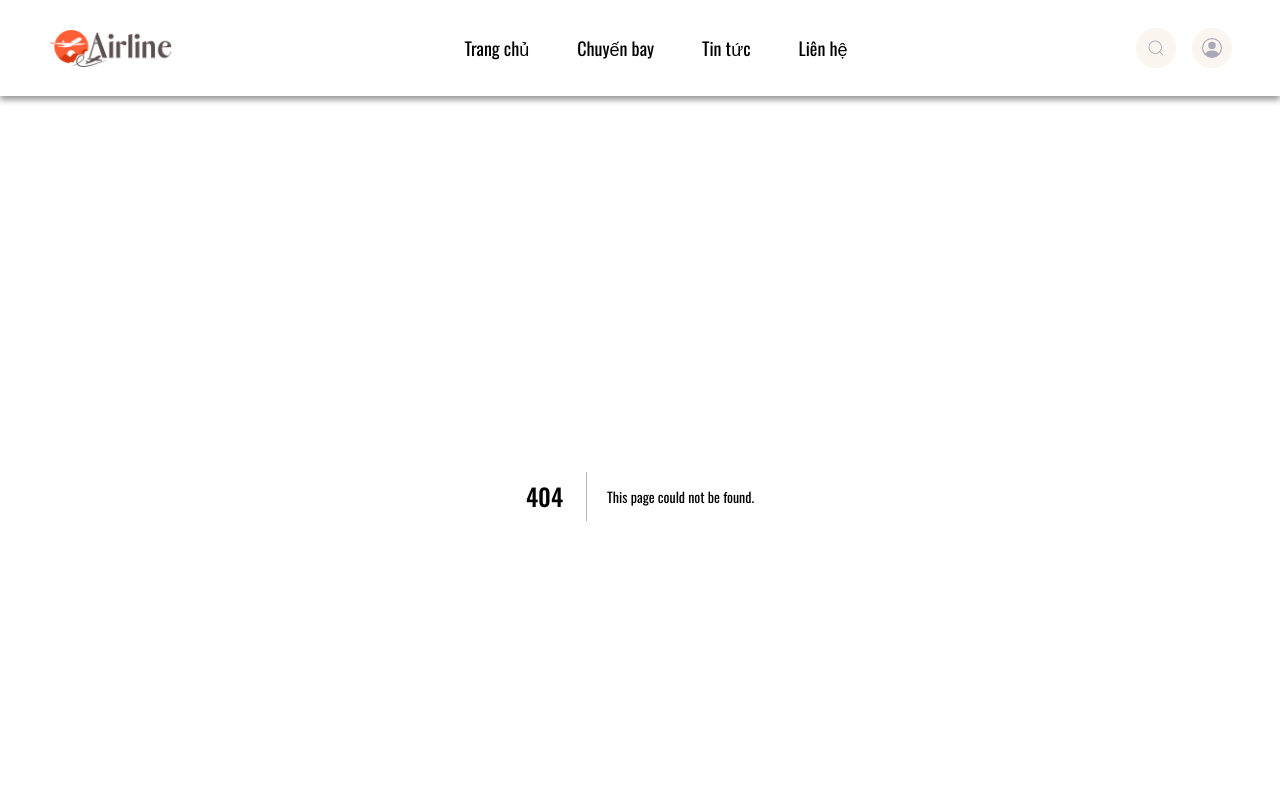
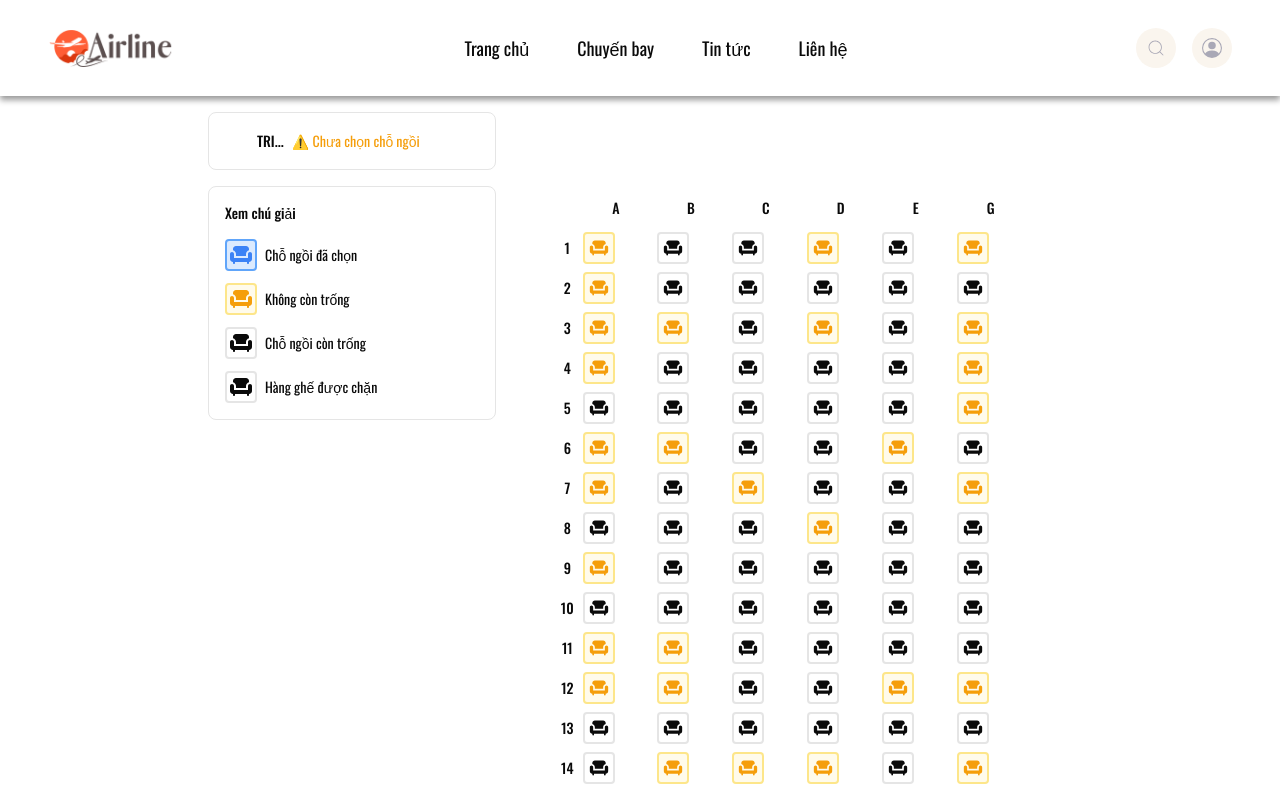
Before and after one commit to oceantran27/QAirline, a Next.js app in the folder frontend/: page /check-in in a window 1280 px wide. Before the commit this address had no page. Shown: the top 790 px of the page. Built offline with nearby package versions, Linux system fonts and the light colour scheme.

Commit message:
Thêm seat-seletor và check-in online

```diff
--- /dev/null
+++ b/frontend/src/components/Seat-selector.jsx
@@ -0,0 +1,168 @@
+'use client'
+
+import { useState } from 'react'
+import { ChevronLeft, ChevronRight } from 'lucide-react'
+import { MdChair } from "react-icons/md"
+import { cn } from '@/lib/utils'
+import { Dialog, DialogContent, DialogDescription, DialogFooter, DialogHeader, DialogTitle } from "@/components/ui/dialog"
+import { Button } from "@/components/ui/button"
+
+export default function SeatSelector() {
+  const [selectedSeat, setSelectedSeat] = useState(null)  // No type annotation
+  const [isDialogOpen, setIsDialogOpen] = useState(false)
+  const [tempSelectedSeat, setTempSelectedSeat] = useState(null)  // No type annotation
+
+  const columns = ['A', 'B', 'C', 'D', 'E', 'G']
+  const rows = Array.from({ length: 44 }, (_, i) => i + 1)
+
+  // Initial seat state, no need for type annotations
+  const initialSeats = rows.flatMap(row =>
+    columns.map(col => ({
+      id: `${row}${col}`,
+      type: row === 18 || row === 32 ? 'blocked' :
+            Math.random() < 0.3 ? 'unavailable' : 'available',
+      row,
+      column: col
+    }))
+  )
+
+  const [seats, setSeats] = useState(initialSeats)
+
+  const handleSeatClick = (seatId) => {
+    const seat = seats.find(s => s.id === seatId)
+    if (seat?.type === 'available') {
+      setTempSelectedSeat(seatId)
+      setIsDialogOpen(true)
+    }
+  }
+
+  const confirmSeatSelection = () => {
+    if (tempSelectedSeat) {
+      setSelectedSeat(tempSelectedSeat)
+      setSeats(seats.map(s =>
+        s.id === tempSelectedSeat
+          ? { ...s, type: 'selected' }
+          : s.type === 'selected'
+            ? { ...s, type: 'available' }
+            : s
+      ))
+      setIsDialogOpen(false)
+      setTempSelectedSeat(null)
+    }
+  }
+
+  return (
+    <div className="w-full max-w-4xl mx-auto p-4 flex flex-col md:flex-row gap-4">
+      {/* Left Panel */}
+      <div className="w-full md:w-72 space-y-4">
+        <div className="border rounded-lg p-4">
+          <div className="flex items-center gap-2 text-sm">
+            <div className="w-6 h-6 rounded-full bg-gray-600 text-white flex items-center justify-center">1</div>
+            <div className="font-medium">TRI...</div>
+            <div className="text-amber-500 flex items-center gap-1">
+              ⚠️ {selectedSeat ? `Đã chọn ${selectedSeat}` : 'Chưa chọn chỗ ngồi'}
+            </div>
+          </div>
+        </div>
+
+        <div className="border rounded-lg p-4">
+          <div className="text-sm font-medium mb-4">Xem chú giải</div>
+          <div className="space-y-3">
+            <div className="flex items-center gap-2">
+              <div className="w-8 h-8 flex items-center justify-center text-blue-500 bg-blue-100 border-2 border-blue-400 rounded">
+                <MdChair size={24} />
+              </div>
+              <span className="text-sm">Chỗ ngồi đã chọn</span>
+            </div>
+            <div className="flex items-center gap-2">
+              <div className="w-8 h-8 flex items-center justify-center text-amber-500 bg-amber-50 border-2 border-amber-200 rounded">
+                <MdChair size={24} />
+              </div>
+              <span className="text-sm">Không còn trống</span>
+            </div>
+            <div className="flex items-center gap-2">
+              <div className="w-8 h-8 flex items-center justify-center text-gray-500 bg-white border-2 border-gray-300 rounded">
+                <MdChair size={24} />
+              </div>
+              <span className="text-sm">Chỗ ngồi còn trống</span>
+            </div>
+            <div className="flex items-center gap-2">
+              <div className="w-8 h-8 flex items-center justify-center text-red-500 bg-red-100 border-2 border-red-400 rounded">
+                <MdChair size={24} />
+              </div>
+              <span className="text-sm">Hàng ghế được chặn</span>
+            </div>
+          </div>
+        </div>
+      </div>
+
+      {/* Right Panel - Seat Map */}
+      <div className="flex-1 relative overflow-auto max-h-[80vh] md:max-h-none">
+        <div className="sticky left-0 top-1/2 -translate-y-1/2">
+          <button className="p-2 hover:bg-gray-100 rounded-full">
+            <ChevronLeft className="w-6 h-6" />
+          </button>
+        </div>
+        <div className="sticky right-0 top-1/2 -translate-y-1/2">
+          <button className="p-2 hover:bg-gray-100 rounded-full">
+            <ChevronRight className="w-6 h-6" />
+          </button>
+        </div>
+
+        <div className="grid grid-cols-[auto_repeat(6,1fr)] gap-2 px-12">
+          {/* Column Headers */}
+          <div className="h-8"></div>
+          {columns.map(col => (
+            <div key={col} className="flex items-center justify-center h-8 text-sm font-medium">
+              {col}
+            </div>
+          ))}
+
+          {/* Seats Grid */}
+          {rows.map(row => (
+            <>
+              <div key={`row-${row}`} className="flex items-center justify-center h-8 text-sm font-medium">
+                {row}
+              </div>
+              {columns.map(col => {
+                const seat = seats.find(s => s.id === `${row}${col}`)
+                return (
+                  <button
+                    key={`${row}${col}`}
+                    onClick={() => handleSeatClick(`${row}${col}`)}
+                    disabled={seat?.type === 'blocked' || seat?.type === 'unavailable'}
+                    className={cn(
+                      "w-8 h-8 rounded border-2 transition-colors flex items-center justify-center",
+                      seat?.type === 'available' && "bg-white border-gray-300 hover:border-gray-400 text-gray-500",
+                      seat?.type === 'selected' && "bg-blue-100 border-blue-400 text-blue-500",
+                      seat?.type === 'unavailable' && "bg-amber-50 border-amber-200 text-amber-500",
+                      seat?.type === 'blocked' && "bg-red-100 border-red-400 text-red-500"
+                    )}
+                  >
+                    <MdChair size={20} />
+                  </button>
+                )
+              })}
+            </>
+          ))}
+        </div>
+      </div>
+
+      {/* Confirmation Dialog */}
+      <Dialog open={isDialogOpen} onOpenChange={setIsDialogOpen}>
+        <DialogContent>
+          <DialogHeader>
+            <DialogTitle>Xác nhận chọn ghế</DialogTitle>
+            <DialogDescription>
+              Bạn đã chọn ghế {tempSelectedSeat}. Bạn có chắc chắn muốn chọn ghế này không?
+            </DialogDescription>
+          </DialogHeader>
+          <DialogFooter>
+            <Button variant="outline" onClick={() => setIsDialogOpen(false)}>Hủy</Button>
+            <Button onClick={confirmSeatSelection}>Xác nhận</Button>
+          </DialogFooter>
+        </DialogContent>
+      </Dialog>
+    </div>
+  )
+}
--- /dev/null
+++ b/frontend/src/pages/check-in/index.jsx
@@ -0,0 +1,11 @@
+import React from 'react'
+import SeatSelector from '@/components/Seat-selector'
+const index = () => {
+  return (
+    <div>
+      <SeatSelector />
+    </div>
+  )
+}
+
+export default index
```
